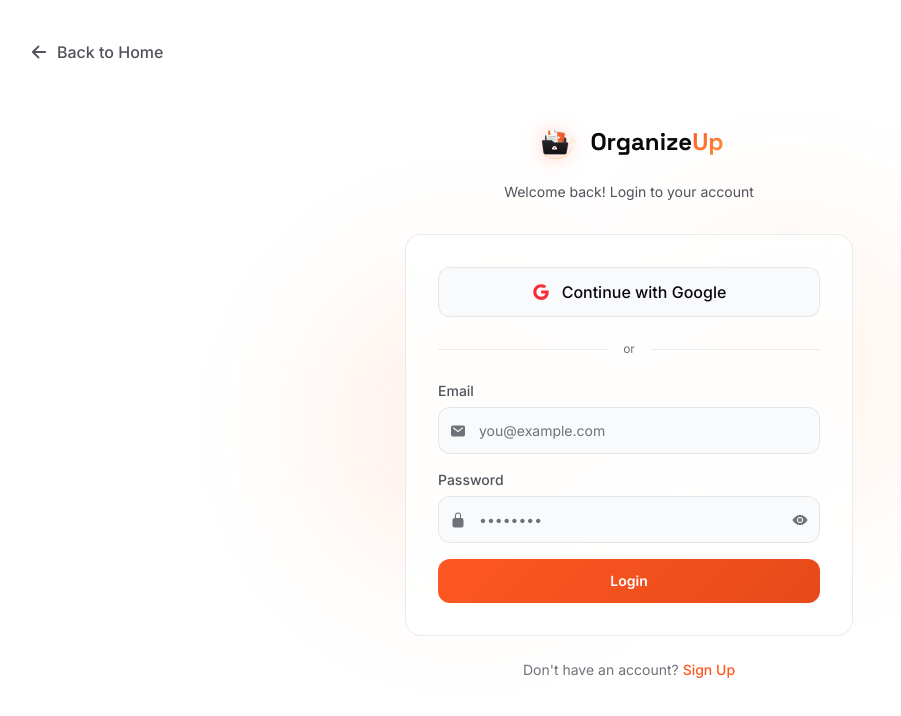
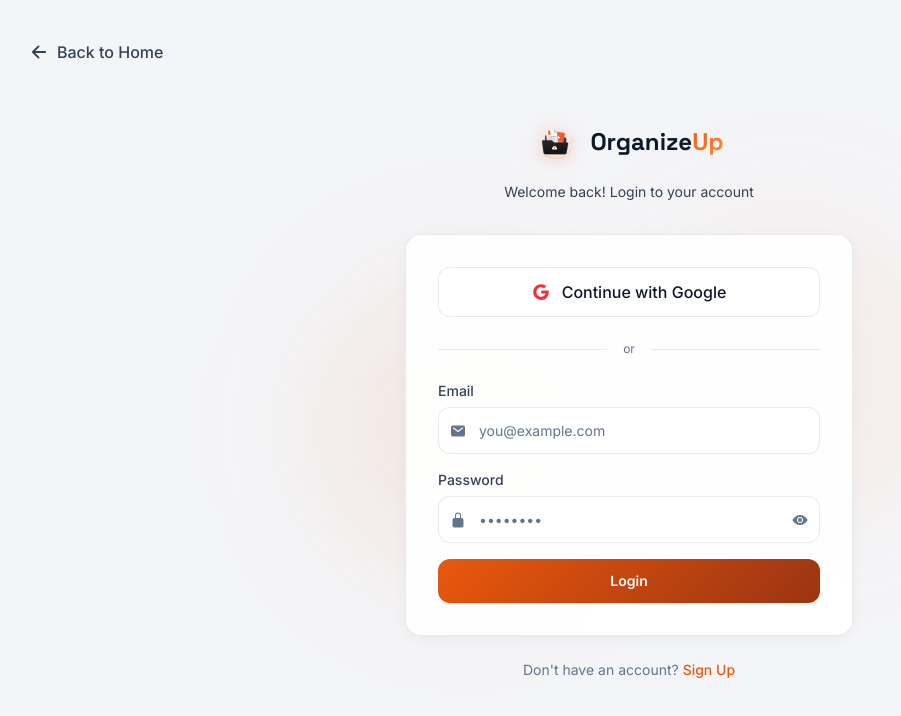
Before and after one commit to talha-techs/OrganizeUp, a React (Vite) app in the folder client/: page /login in a window 1280 px wide. Shown: the top 716 px of the page, without its empty margins (11-912 px from the left). Built offline with nearby package versions, Linux system fonts and the light colour scheme; no server answers.

Commit message:
fix(theme): enhance light theme color scheme with high contrast tokens and readable dashboard components

```diff
--- a/client/src/components/ui/ProgressBar.jsx
+++ b/client/src/components/ui/ProgressBar.jsx
@@ -7,7 +7,7 @@
           <span className="text-xs font-medium text-accent">{Math.round(progress)}%</span>
         </div>
       )}
-      <div className={`w-full ${height} bg-surface-raised rounded-full overflow-hidden border border-subtle`}>
+      <div className={`w-full ${height} bg-zinc-200/80 dark:bg-surface-raised rounded-full overflow-hidden border border-subtle`}>
         <div
           className="h-full bg-gradient-to-r from-accent to-orange-400 rounded-full transition-all duration-500 ease-out"
           style={{ width: `${Math.min(100, Math.max(0, progress))}%` }}
--- a/client/src/index.css
+++ b/client/src/index.css
@@ -28,26 +28,26 @@
 }
 
 [data-theme="light"], :root.light {
-  --bg-canvas: #ffffff;
-  --bg-surface: #f8fafc;
+  --bg-canvas: #f4f5f8;
+  --bg-surface: #ffffff;
   --bg-surface-raised: #ffffff;
-  --bg-surface-glass: rgba(255, 255, 255, 0.85);
-  --text-primary: #09090b;
-  --text-secondary: #52525b;
-  --text-muted: #71717a;
-  --border-subtle: rgba(0, 0, 0, 0.08);
-  --border-strong: rgba(0, 0, 0, 0.16);
-  --accent: #ff5722;
-  --accent-hover: #f4511e;
-  --accent-light: #ff7043;
-  --accent-dark: #e64a19;
-  --accent-subtle: rgba(255, 87, 34, 0.1);
-  --accent-glow: rgba(255, 87, 34, 0.2);
-  --success: #10b981;
-  --warning: #f59e0b;
-  --danger: #ef4444;
-  --scrollbar-thumb: #d4d4d8;
-  --scrollbar-hover: #a1a1aa;
+  --bg-surface-glass: rgba(255, 255, 255, 0.92);
+  --text-primary: #0f172a;
+  --text-secondary: #334155;
+  --text-muted: #64748b;
+  --border-subtle: rgba(15, 23, 42, 0.09);
+  --border-strong: rgba(15, 23, 42, 0.18);
+  --accent: #ea580c;
+  --accent-hover: #c2410c;
+  --accent-light: #f97316;
+  --accent-dark: #9a3412;
+  --accent-subtle: rgba(234, 88, 12, 0.12);
+  --accent-glow: rgba(234, 88, 12, 0.22);
+  --success: #059669;
+  --warning: #d97706;
+  --danger: #dc2626;
+  --scrollbar-thumb: #cbd5e1;
+  --scrollbar-hover: #94a3b8;
 }
 
 [data-theme="dark"], :root.dark {
@@ -136,9 +136,17 @@
     backdrop-filter: blur(16px);
     border: 1px solid var(--border-subtle);
     border-radius: 16px;
+    box-shadow: 0 4px 16px -2px rgba(15, 23, 42, 0.05), 0 1px 3px -1px rgba(15, 23, 42, 0.03);
     transition: all 0.3s ease;
   }
   .glass-card:hover {
+    border-color: var(--border-strong);
+    box-shadow: 0 12px 28px -4px rgba(15, 23, 42, 0.09), 0 4px 8px -2px rgba(15, 23, 42, 0.04);
+  }
+  [data-theme="dark"] .glass-card, :root.dark .glass-card {
+    box-shadow: none;
+  }
+  [data-theme="dark"] .glass-card:hover, :root.dark .glass-card:hover {
     border-color: var(--border-strong);
     box-shadow: 0 0 24px var(--accent-glow);
   }
```
Also changed, not shown: client/src/pages/Dashboard.jsx (+56 -50 lines).
